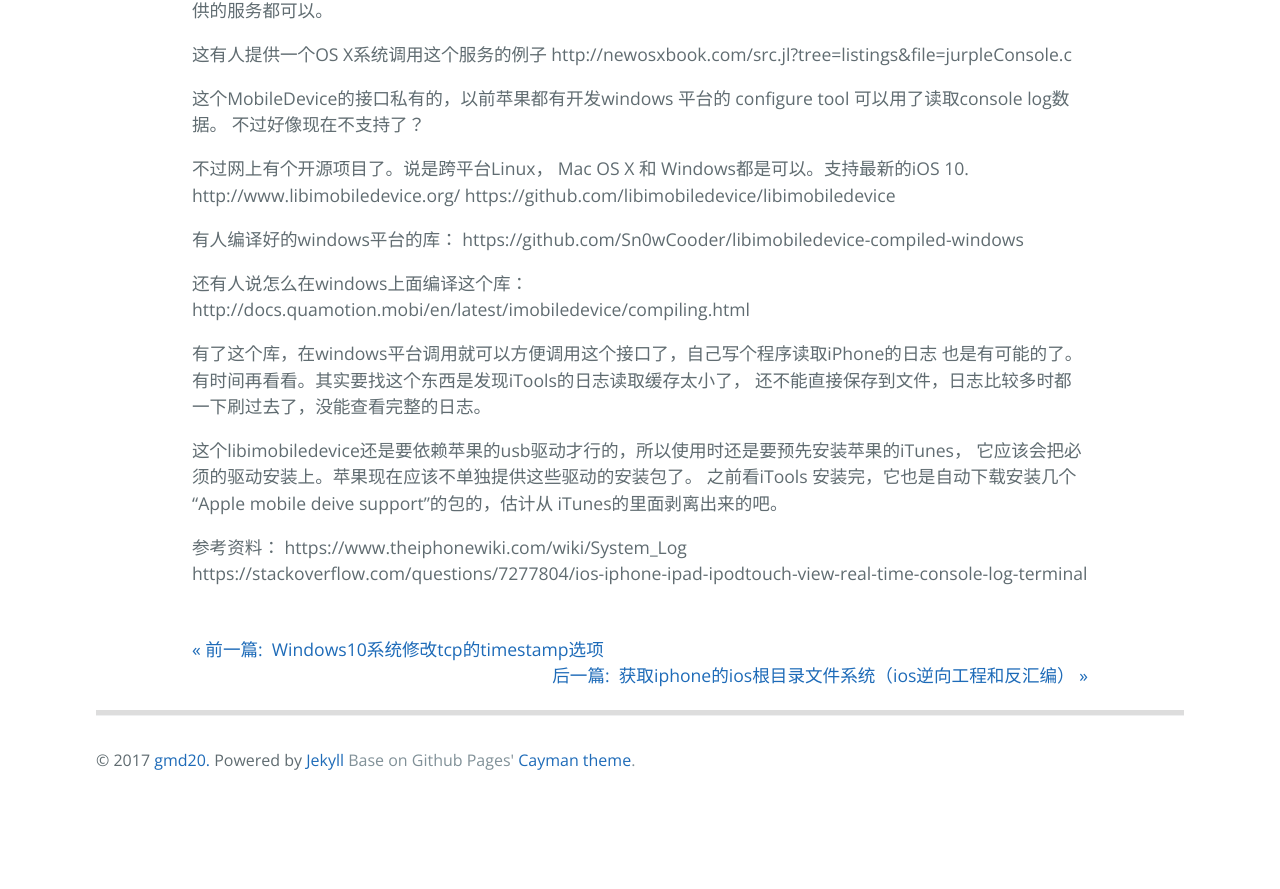
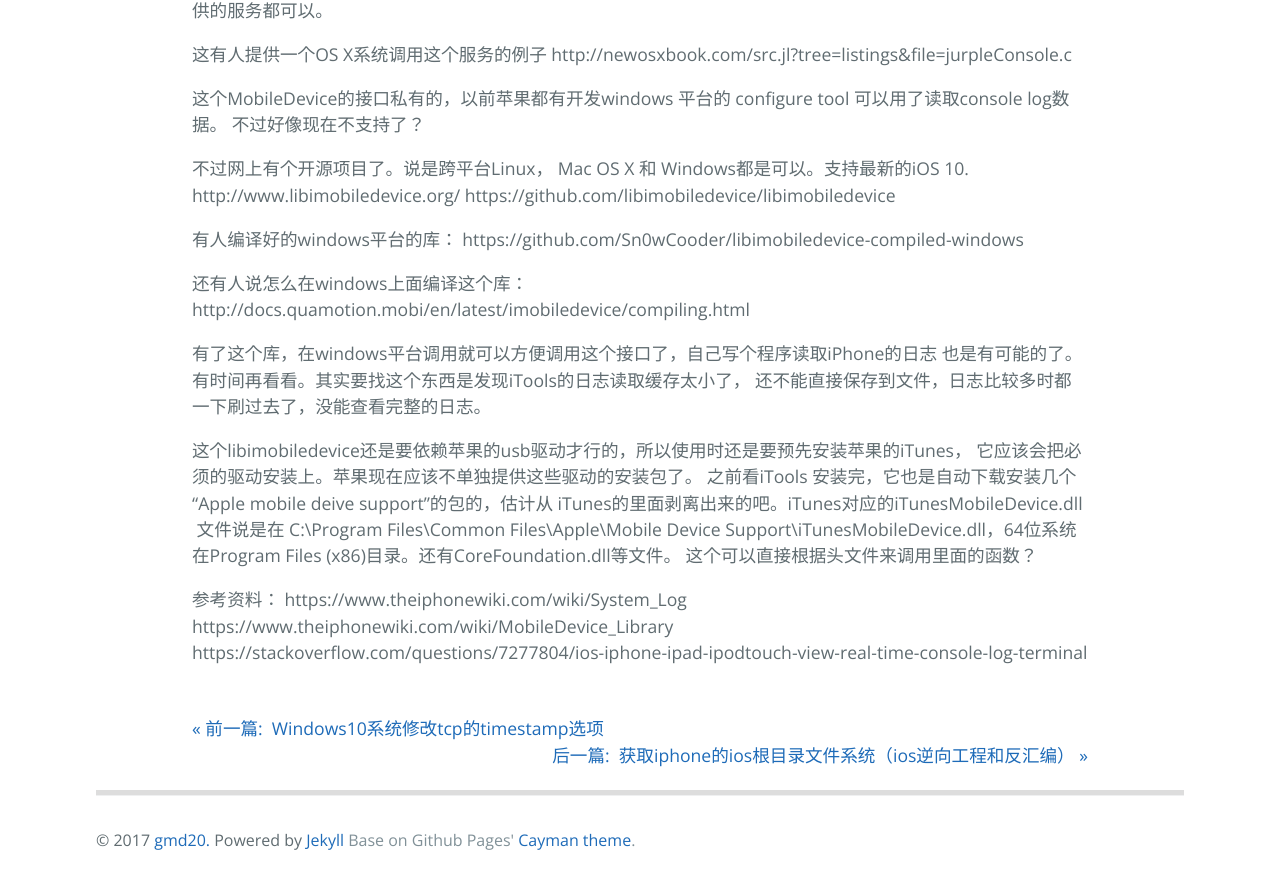
Before and after one commit to gmd20/gmd20.github.io, a Jekyll site: the page built from _posts/2017-06-01-编程通过usb接口读取iOS设备的device console（syslog实时日志）的方法.markdown, in a window 1280 px wide and 900 px high, scrolled down 907 px. Shown: the top 889 px of the window. Built offline with Jekyll 4.4.1, drawn with Linux system fonts in a browser that asks for light colours; Markdown is read by kramdown in place of the engine named in the settings; comment, search, counter and statistics services are not loaded; before the commit the page ends 1727 px from its top, so only the background shows below that.

Commit message:
Update 2017-06-01-编程通过usb接口读取iOS设备的device console（syslog实时日志）的方法.markdown

```diff
--- a/_posts/2017-06-01-编程通过usb接口读取iOS设备的device console（syslog实时日志）的方法.markdown
+++ b/_posts/2017-06-01-编程通过usb接口读取iOS设备的device console（syslog实时日志）的方法.markdown
@@ -35,9 +35,11 @@
 这个libimobiledevice还是要依赖苹果的usb驱动才行的，所以使用时还是要预先安装苹果的iTunes，
 它应该会把必须的驱动安装上。苹果现在应该不单独提供这些驱动的安装包了。
 之前看iTools 安装完，它也是自动下载安装几个 “Apple mobile deive support”的包的，估计从
-iTunes的里面剥离出来的吧。
+iTunes的里面剥离出来的吧。iTunes对应的iTunesMobileDevice.dll  文件说是在 C:\Program Files\Common Files\Apple\Mobile Device Support\iTunesMobileDevice.dll，64位系统在Program Files (x86)目录。还有CoreFoundation.dll等文件。
+这个可以直接根据头文件来调用里面的函数？
 
 
 参考资料：
 https://www.theiphonewiki.com/wiki/System_Log
+https://www.theiphonewiki.com/wiki/MobileDevice_Library
 https://stackoverflow.com/questions/7277804/ios-iphone-ipad-ipodtouch-view-real-time-console-log-terminal
```
